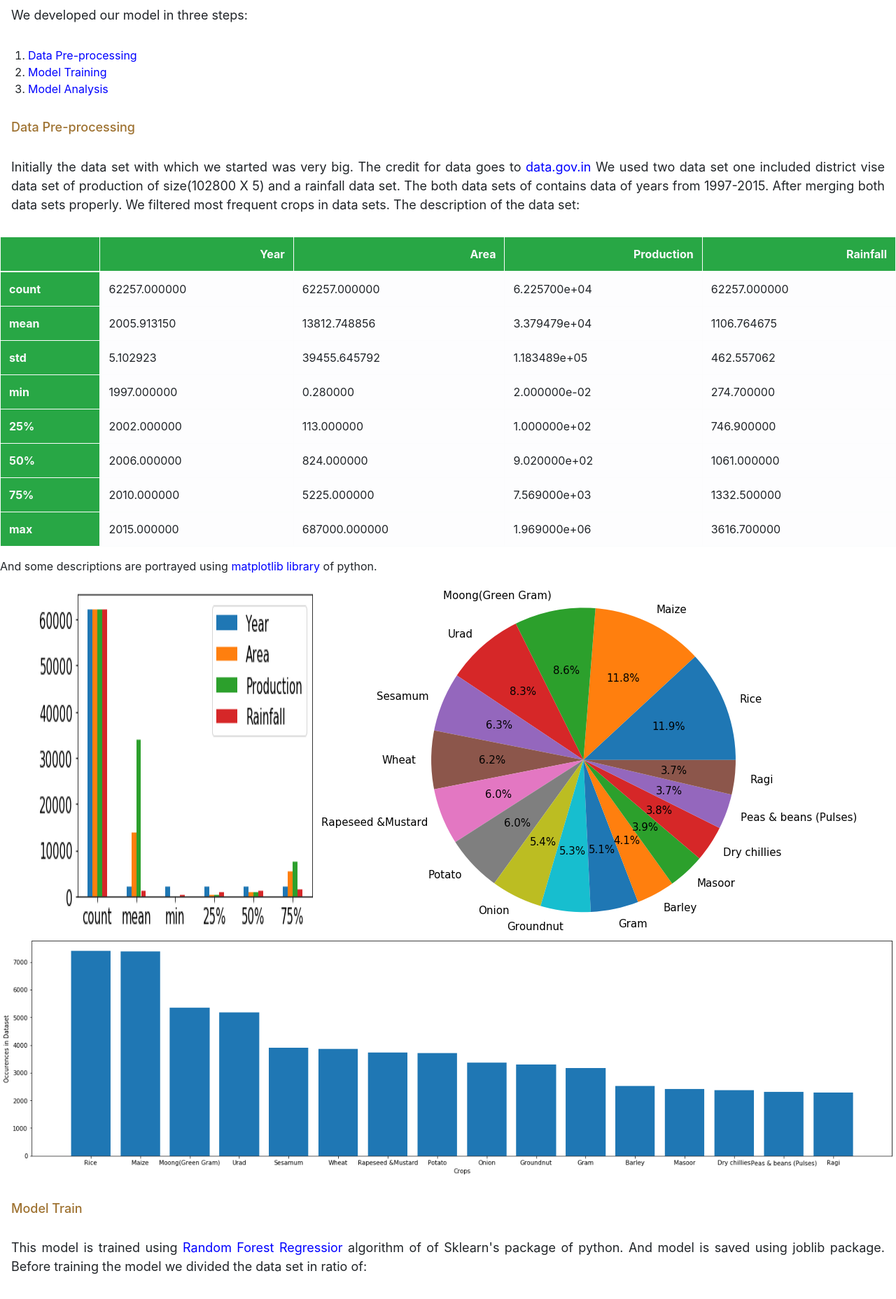
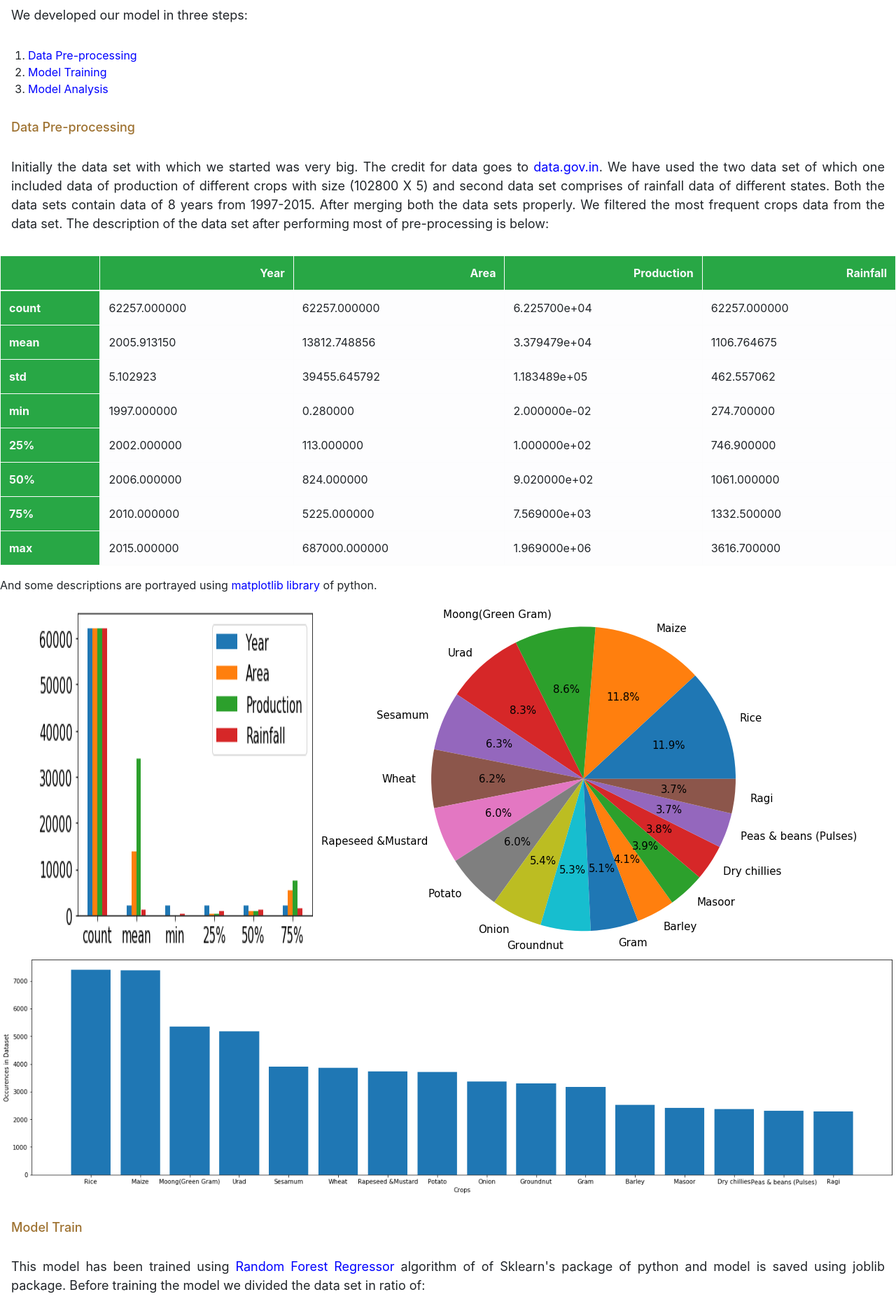
Before and after one commit to shubham-yadav-git/crop-production-predictor, a Flask app: page /about in a window 1280 px wide. Shown: the part 280-2136 px from the top of the page at 70% size. Run offline with Flask 2, Linux system fonts and the light colour scheme; parts of the project's set-up code (start-up, migrations or seed data) failed here and were passed over; some libraries are stand-ins or nearby versions.

Commit message:
Errors Rectification of about and api update

```diff
--- a/app.py
+++ b/app.py
@@ -80,9 +80,11 @@ def predict():
         return render_template("index.html", output="Please provide valid values. (Year>1997 Rainfall>0 and Area>0)")
 
 
-@app.route('/api', methods=["GET"])
+@app.route('/api/<int:year>/<int:area>/<string:crop>/<int:rainfall>/<string:state>/<string:season>', methods=["GET"])
 def api(year, area, crop, rainfall, state, season):
-    output = calculate(year, area, crop, rainfall, state, season)
+    output, cls = calculate(year, area, crop, rainfall, state, season)
+    ans={"out": output}
+    return jsonify(ans)
 
 
     return jsonify(output)
--- a/templates/about.html
+++ b/templates/about.html
@@ -114,8 +114,8 @@
     <div id="data-pre">
         <h4 class="subhead">Data Pre-processing</h4>
         <p class="para-container">
-            Initially the data set with which we started was very big. The credit for data goes to <a href="https://data.gov.in/">data.gov.in</a> We used two data set one included district vise data set of production of size(102800 X 5) and a rainfall
-            data set. The both data sets of contains data of years from 1997-2015. After merging both data sets properly. We filtered most frequent crops in data sets. The description of the data set:
+            Initially the data set with which we started was very big. The credit for data goes to <a href="https://data.gov.in/">data.gov.in</a>. We have used the two data set of which one included data of production of different crops with size (102800 X 5) and second data set comprises of rainfall
+            data of different states. Both the data sets contain data of 8 years from 1997-2015. After merging both the data sets properly. We filtered the most frequent crops data from the data set. The description of the data set after performing most of pre-processing is below:
             <div class="table-responsive">
                 <table border="1" class="table table-light">
                     <thead class="bg-success text-light">
@@ -202,7 +202,7 @@
     <div id="model-train">
         <h4 class="subhead">Model Train</h4>
         <p class="para-container">
-            This model is trained using <a href="https://scikit-learn.org/stable/modules/generated/sklearn.ensemble.RandomForestRegressor.html"> Random Forest Regressior </a> algorithm of of Sklearn's package of python. And model is saved using joblib
+            This model has been trained using <a href="https://scikit-learn.org/stable/modules/generated/sklearn.ensemble.RandomForestRegressor.html"> Random Forest Regressor </a> algorithm of of Sklearn's package of python and model is saved using joblib
             package. Before training the model we divided the data set in ratio of:
         </p>
         <div class="img-container"> <img class="img-fluid" src="{{url_for('static', filename='traintest.png')}}">
@@ -212,7 +212,7 @@
     <div id="model-test">
         <h4 class="subhead"> Model Analysis</h4>
         <p class="para-container">
-            Then model is tested on test data set. The accuracy score of the model is 96.701% and difference of actual and predicted values on some test data shown in below graphs:
+            Then model is tested on test data set. The accuracy score we found on test data was 96.701% and difference in actual and predicted values of some of the test data shown through following graphs:
         </p>
         <div class="img-container">
             <img class="img-fluid" src="{{url_for('static', filename='actpred.png')}}">
```
